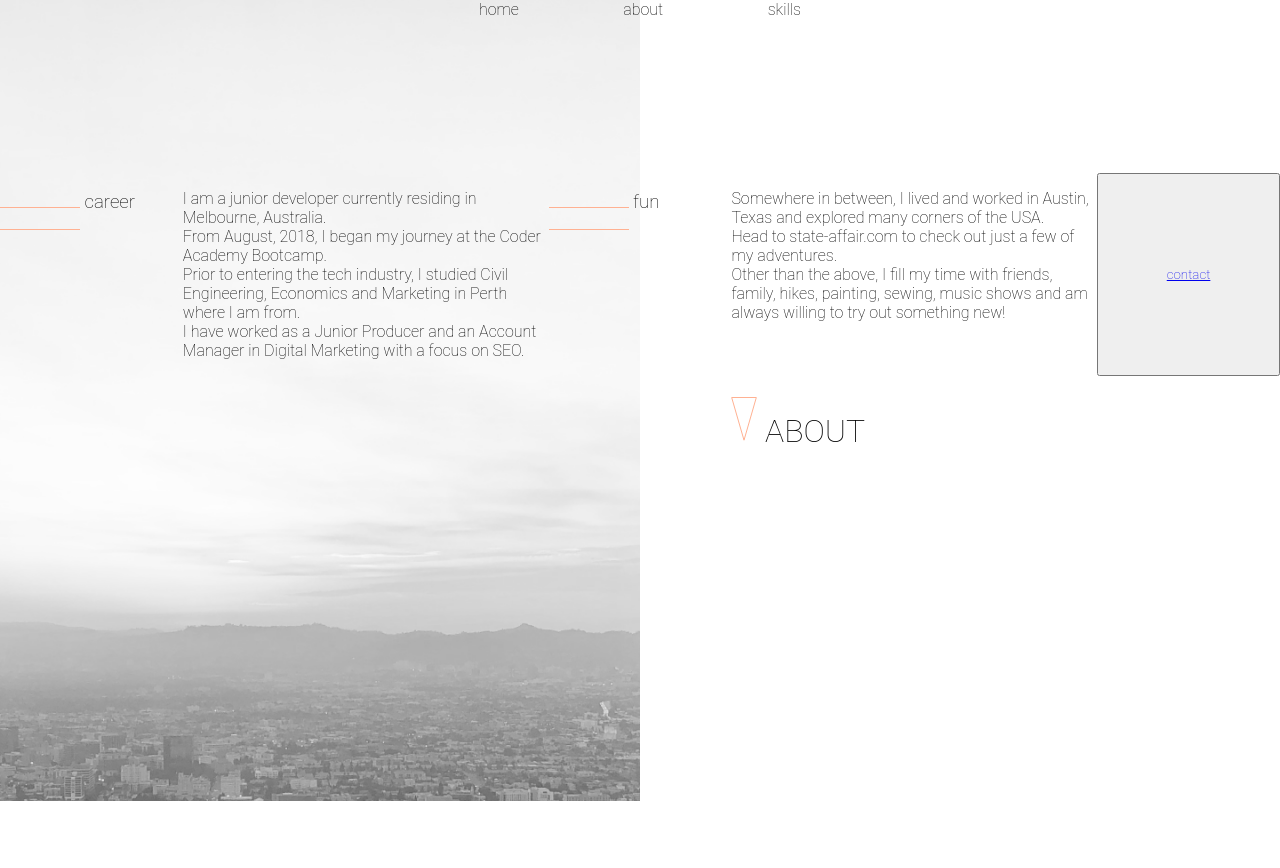
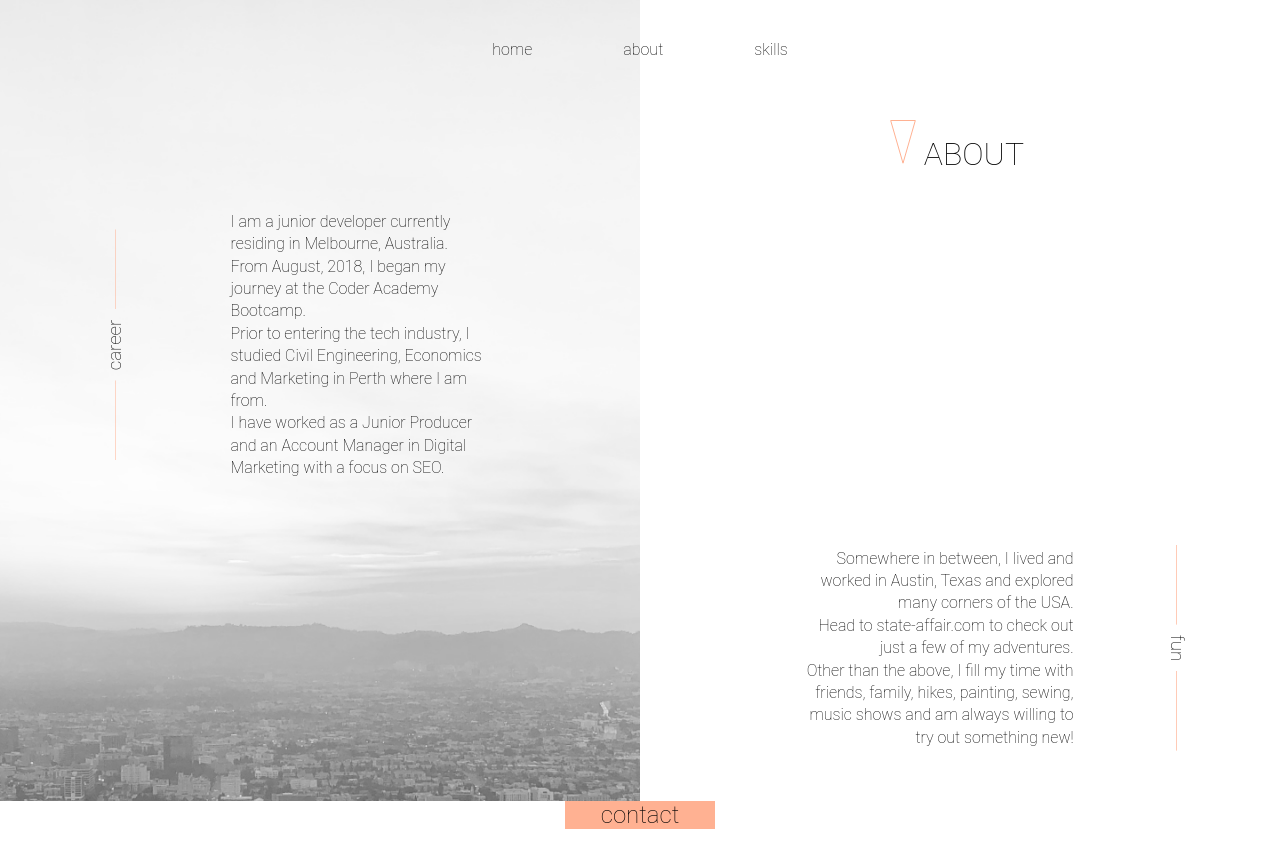
Before and after one commit to bcarnevale/biancacarnevale, a plain HTML site: page about.html in a window 1280 px wide. Shown: the top 868 px of the page. Drawn offline with Linux system fonts and the light colour scheme.

Commit message:
About page updated

```diff
--- a/about.html
+++ b/about.html
@@ -26,13 +26,15 @@
 
             </h1>
 
-            <h3 id="career">
+            <div id="career">
+
+                    <div class="careerhead">
 
                         <img src="/images/orangeline.svg" alt="orange line">
-                career
+                        <h3 id="career-text">career</h3>
                         <img src="/images/orangeline.svg" alt="orange line">
 
-            </h3>
+                    </div>
 
                     <p id="paracareer">
                         I am a junior developer currently residing in Melbourne, Australia. <br>
@@ -41,25 +43,35 @@
                         I have worked as a Junior Producer and an Account Manager in Digital Marketing with a focus on SEO.
                     </p>
 
-            <h3 id="fun">
+            </div>
 
-                <img src="/images/orangeline.svg" alt="orange line">
-                fun
-                <img src="/images/orangeline.svg" alt="orange line">
+            <br><br>
 
-            </h3>
+            <div id="fun">
 
                 <p id="parafun">
-                    Somewhere in between, I lived and worked in Austin, Texas and explored many corners of the USA. <br>
-                    Head to state-affair.com to check out just a few of my adventures. <br>
+                    Somewhere in between, I lived and worked in Austin, Texas and explored many corners of the USA.<br>
+                    Head to state-affair.com to check out just a few of my adventures.<br>
                     Other than the above, I fill my time with friends, family, hikes, painting, sewing, music shows and am always willing to try out something new!
                 </p>
 
-            <button>
+                <div class="funhead">
+
+                        <img src="/images/orangeline.svg" alt="orange line">
+                        <h3 id="fun-text">fun</h3>
+                        <img src="/images/orangeline.svg" alt="orange line">
+
+                </div>
+
+            </div>
+
+            <br><br>
+
+            <div id="button">
 
                 <a href="/contact.html">contact</a>
 
-            </button>
+            </div>
 
         </main>
 
--- a/styleabout.css
+++ b/styleabout.css
@@ -5,7 +5,7 @@ body {
     background-size: cover;
 }
 
-h1, h3, p, nav, button {
+h1, h3, p, nav, #button {
     font-family: Roboto, sans-serif;
     font-weight: lighter;
 }
@@ -18,29 +18,74 @@ body {
 
 nav {
     grid-area: 1/2/2/3;
-    align-items: center;
 }
 
 main {
     grid-area: 2/1/3/4;
-    display: grid;
-    grid-template-rows: .5fr 1fr .5fr 2fr .5fr 2fr .5fr .5fr .5fr;
-    grid-template-columns: 1fr 2fr 1fr 2fr 1fr;
+    height: 100vh;
 }
 
 #about {
-    grid-area: 2/4/3/5;
+    text-align: right;
+    padding-right: 20%;
+}
+
+#career {
+    display: flex;
+    align-items: center;
+}
+
+.careerhead {
+    display: flex;
+    align-items: center;
+    height: 50px;
+    transform: rotate(-90deg);
+}
+
+#career-text {
+    padding: 10px;
+}
+
+#paracareer {
+    line-height: 1.4;
+    padding-right: 5%;
+}
+
+#fun {
+    display: flex;
+    align-items: center;
+}
+
+.funhead {
+    transform: rotate(90deg);
+    display: flex;
+    align-items: center;
+    height: 50px;
+}
+
+#fun-text {
+    padding: 10px;
+}
+
+#parafun {
+    text-align: right;
+    line-height: 1.4;
+    padding-left: 5%;
 }
 
 nav ul {
     margin: 0;
-    padding: 0;
+    padding: 20px;
     display: flex;
     justify-content: space-around;
 }
 
 ul {
     list-style: none;
+}
+
+li {
+    padding: 20px;
 }
 
 ul a {
@@ -52,8 +97,35 @@ li a:hover {
     font-size: 120%;
 }
 
+#button {
+    background: #FFB192;
+    font-family: Roboto, sans-serif;
+    font-size: 24px;
+    text-align: center;
+    width: 150px;
+    margin: 0 auto;
+}
+
+#button a {
+    text-decoration: none;
+    color: black;
+}
+
+#button a:hover {
+    font-size: 120%;
+}
+
 @media only screen and (min-width: 834px) {
     body {
         background-size: 50%;
     }
+
+    #career {
+        padding-right: 60%;
+    }
+
+    #fun {
+        padding-left: 60%;
+    }
+
 }
```
Lines whose indentation alone changed are shown as unchanged.
